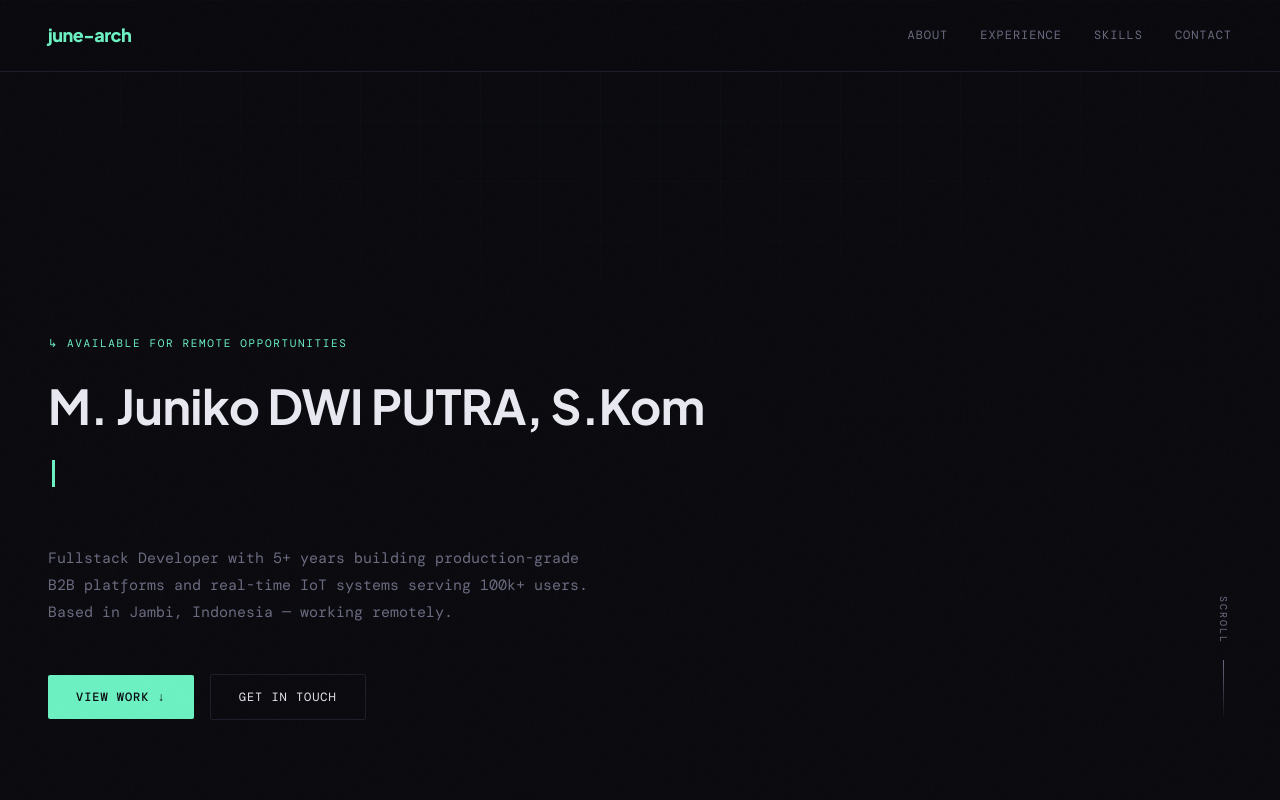
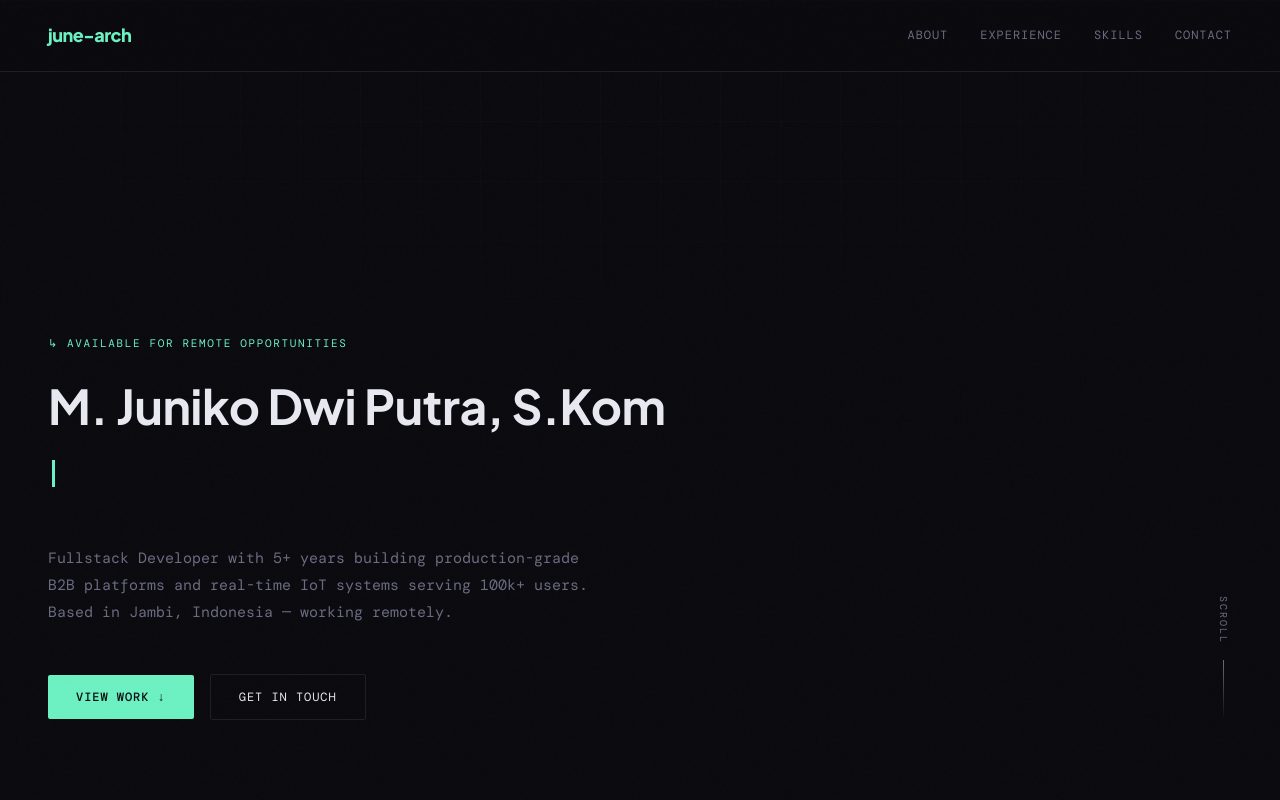
Before and after one commit to june-arch/june-arch.github.io, a plain HTML site: page index.html in a window 1280 px wide. Shown: the top 800 px of the page. Drawn offline with nearby package versions, Linux system fonts and the light colour scheme; a web font is replaced by a local one.

Commit message:
fix name

```diff
--- a/index.html
+++ b/index.html
@@ -12,7 +12,7 @@
   <meta name="twitter:title" content="Juniko — Fullstack Developer">
   <meta name="twitter:description" content="Fullstack Developer with 5+ years building production-grade B2B platforms.">
   <meta property="og:image" content="/logo.png">
-  <meta name="description" content="M. Juniko DWI PUTRA — Fullstack Developer specializing in scalable web apps, IoT systems, and real-time platforms. Jambi, Indonesia.">
+  <meta name="description" content="M. Juniko Dwi Putra — Fullstack Developer specializing in scalable web apps, IoT systems, and real-time platforms. Jambi, Indonesia.">
   <link rel="icon" type="image/svg+xml" href="/favicon.svg">
   <link rel="icon" type="image/x-icon" href="/favicon.ico">
   <link rel="apple-touch-icon" href="/apple-touch-icon.png">
@@ -520,7 +520,7 @@
   <section class="hero">
     <div class="hero-grid"></div>
     <div class="hero-tag">↳ Available for Remote Opportunities</div>
-    <h1 class="hero-name">M. Juniko DWI PUTRA, S.Kom</h1>
+    <h1 class="hero-name">M. Juniko Dwi Putra, S.Kom</h1>
     <div class="hero-role">
       <span id="typing-role"></span><span class="typing-cursor" id="cursor"></span>
     </div>
```
